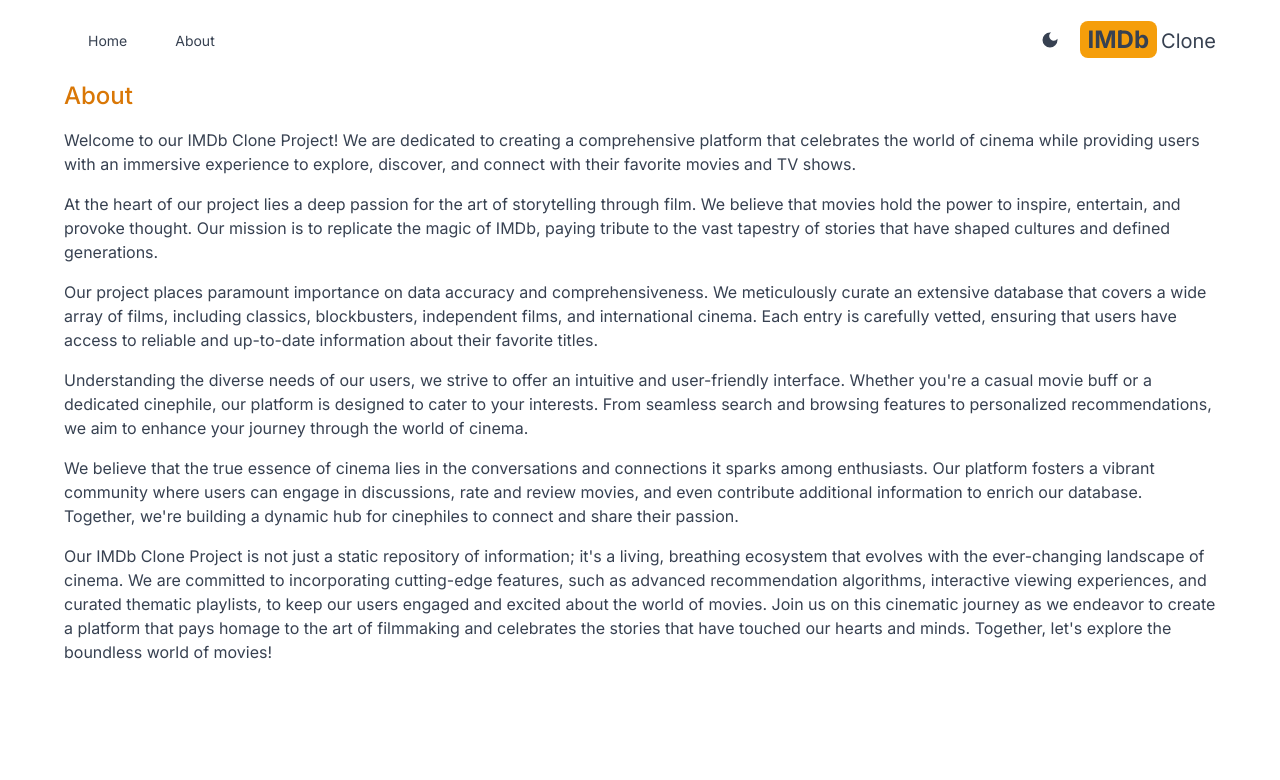
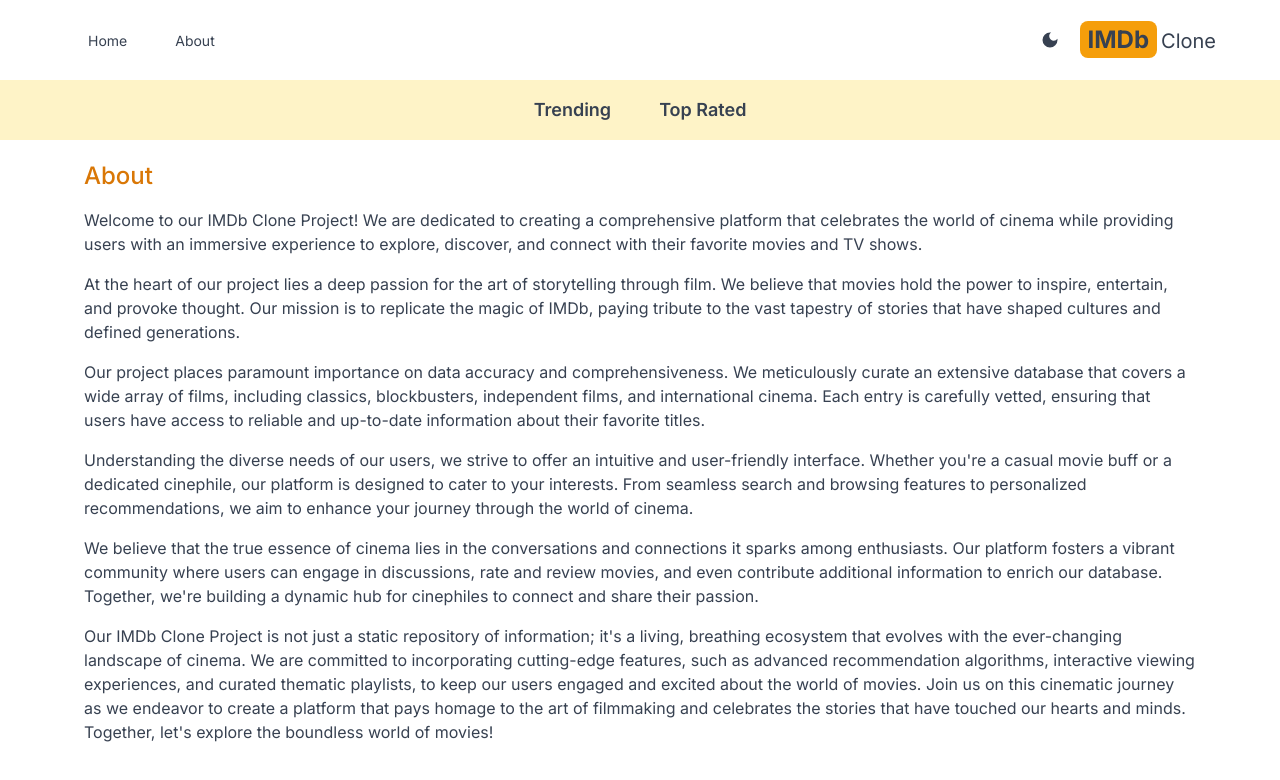
Before and after one commit to iAbhishekPanwar/imdb-clone, a Next.js app: page /about in a window 1280 px wide. Shown: the top 780 px of the page. Built offline with nearby package versions, Linux system fonts and the light colour scheme.

Commit message:
navbar done

```diff
--- a/src/app/about/page.jsx
+++ b/src/app/about/page.jsx
@@ -2,7 +2,7 @@
 
 const About = () => {
   return (
-    <div className="max-w-6xl mx-auto space-y-4">
+    <div className="max-w-6xl mx-auto space-y-4 p-5">
       <h1 className="text-2xl font-medium text-amber-600">About</h1>
       <p>
         Welcome to our IMDb Clone Project! We are dedicated to creating a
--- a/src/app/layout.jsx
+++ b/src/app/layout.jsx
@@ -19,7 +19,7 @@
           {/* Header */}
           <Header />
           {/* NavBar */}
-          {/* <NavBar /> */}
+          <NavBar />
           {/* SearchBox */}
           {children}
         </Providers>
--- a/src/components/NavBar.jsx
+++ b/src/components/NavBar.jsx
@@ -1,7 +1,13 @@
 import React from "react";
+import NavbarItem from "./NavbarItem";
 
 const NavBar = () => {
-  return <div>NavBar</div>;
+  return (
+    <div className="flex justify-center dark:bg-gray-600 bg-amber-100 lg:text-lg p-4">
+      <NavbarItem title="Trending" param="fetchTrending" />
+      <NavbarItem title="Top Rated" param="fetchTopRated" />
+    </div>
+  );
 };
 
 export default NavBar;
--- /dev/null
+++ b/src/components/NavbarItem.jsx
@@ -0,0 +1,26 @@
+"use client";
+
+import Link from "next/link";
+import React from "react";
+import { useSearchParams } from "next/navigation";
+
+const NavbarItem = ({ title, param }) => {
+  const searchParams = useSearchParams();
+  const genre = searchParams.get("genre");
+  return (
+    <div>
+      <Link
+        className={`m-4 hover:text-amber-600 font-semibold p-2 ${
+          genre &&
+          genre === param &&
+          "underline underline-offset-8 decoration-4 decoration-amber-500 rounded-lg"
+        }`}
+        href={`/?genre=${param}`}
+      >
+        {title}
+      </Link>
+    </div>
+  );
+};
+
+export default NavbarItem;
```
